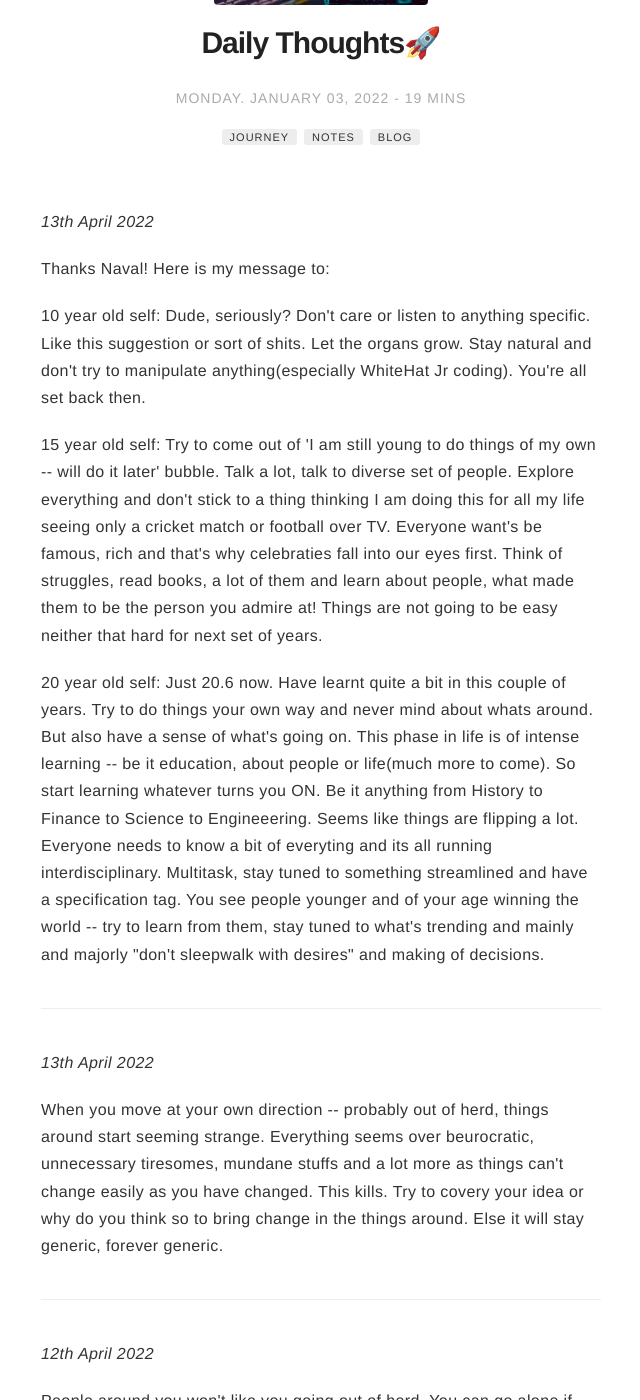
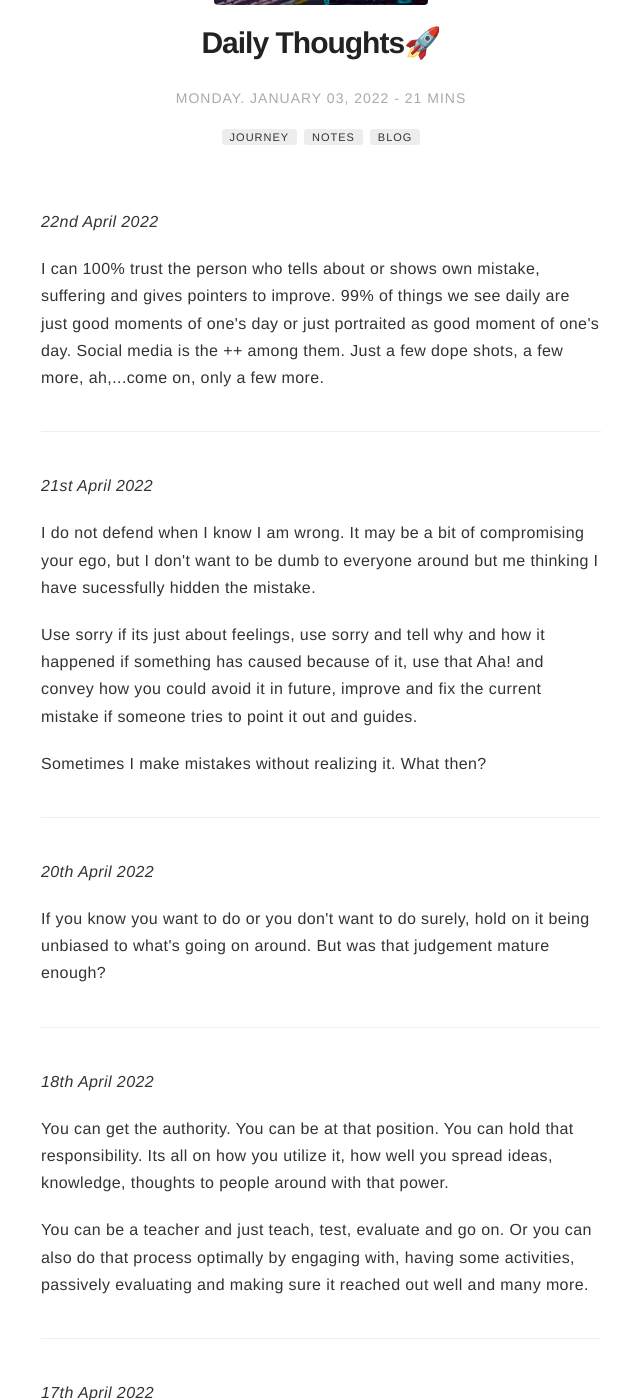
Before and after one commit to ngu25/ngu25.github.io, a Jekyll site: the page built from _posts/2022-01-03-my-daily-journey-blog3.markdown, in a window 1280 px wide and 1400 px high, scrolled down 240 px. Shown: the whole window, without its empty margins (319-959 px from the left). Built offline with Jekyll 4.4.1, drawn with Linux system fonts in a browser that asks for light colours; comment, search, counter and statistics services are not loaded; some of the changed text lies outside the part shown.

Commit message:
Update 2022-01-03-my-daily-journey-blog3.markdown

```diff
--- a/_posts/2022-01-03-my-daily-journey-blog3.markdown
+++ b/_posts/2022-01-03-my-daily-journey-blog3.markdown
@@ -13,6 +13,46 @@ author: navadeepganeshu
 description: Simply to self document and learn from experience. Closed space until you're really curious :)
 
 ---
+
+<p><i>22nd April 2022</i></p>
+
+<p>I can 100% trust the person who tells about or shows own mistake, suffering and gives pointers to improve. 99% of things we see daily are just good moments of one's day or just portraited as good moment of one's day. Social media is the ++ among them. Just a few dope shots, a few more, ah,...come on, only a few more.</p>
+
+---
+
+<p><i>21st April 2022</i></p>
+
+<p>I do not defend when I know I am wrong. It may be a bit of compromising your ego, but I don't want to be dumb to everyone around but me thinking I have sucessfully hidden the mistake.</p>
+<p>Use sorry if its just about feelings, use sorry and tell why and how it happened if something has caused because of it, use that Aha! and convey how you could avoid it in future, improve and fix the current mistake if someone tries to point it out and guides.</p>
+<p>Sometimes I make mistakes without realizing it. What then?</p>
+
+---
+
+<p><i>20th April 2022</i></p>
+
+<p>If you know you want to do or you don't want to do surely, hold on it being unbiased to what's going on around. But was that judgement mature enough?</p>
+
+---
+
+<p><i>18th April 2022</i></p>
+
+<p>You can get the authority. You can be at that position. You can hold that responsibility. Its all on how you utilize it, how well you spread ideas, knowledge, thoughts to people around with that power.</p>
+<p>You can be a teacher and just teach, test, evaluate and go on. Or you can also do that process optimally by engaging with, having some activities, passively evaluating and making sure it reached out well and many more.</p>
+
+---
+
+<p><i>17th April 2022</i></p>
+
+<p>If you are thinking about something and getting no idea on what, how, yes/no -- just speak up. There are always people around you and you'll get insights/answers. Never mind what they think, beacuse no one thinks that you have asked it after you ask as much as you...</p>
+
+---
+
+<p><i>15th April 2022</i></p>
+
+<p>Its easy to get your time sputtered and used for nothing, or infact used for something which means nothing. Why? Why isn't it the other way around naturally?</p>
+
+---
+
 <p><i>13th April 2022</i></p>
 
 <p>Thanks Naval! Here is my message to:</p>
```
